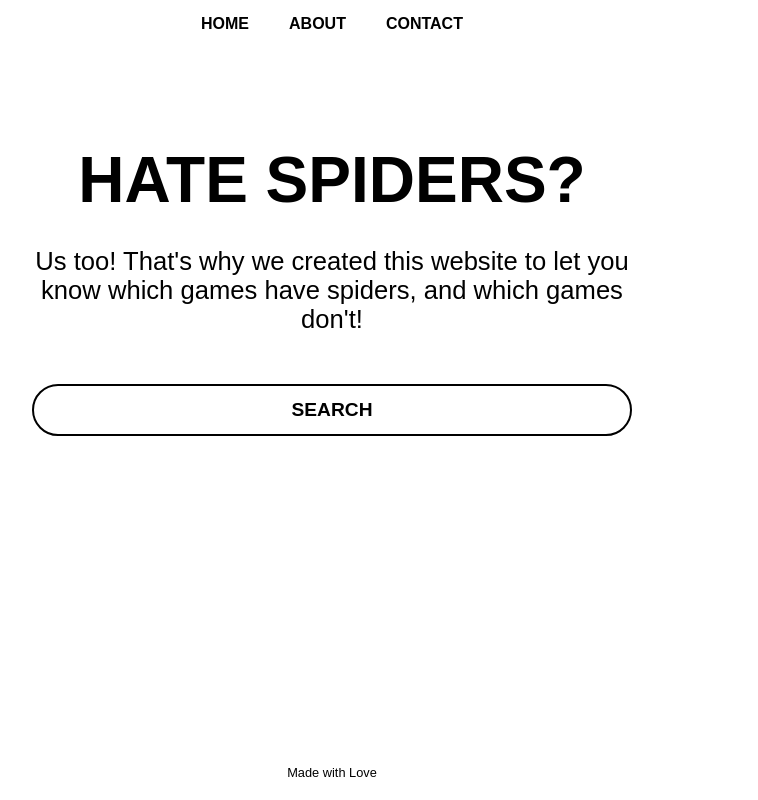
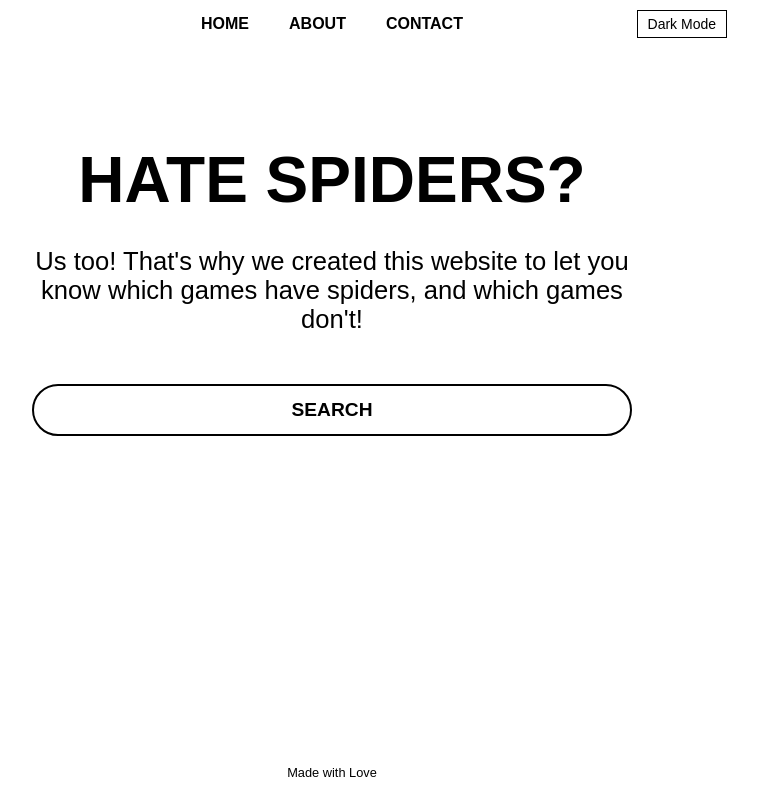
Before and after one commit to BurrrntToast/is-there-a-spider-dot-com, a React (Create React App) app in the folder isthreaspider/: page / in a window 1280 px wide. Shown: the whole page, without its empty margins (308-1066 px from the left). Built offline with nearby package versions, Linux system fonts and the light colour scheme.

Commit message:
light mode dark mode

```diff
--- a/isthreaspider/src/Home.js
+++ b/isthreaspider/src/Home.js
@@ -6,6 +6,9 @@ export default function Home() {
   const [games, setGames] = useState([]);
   const [search, setSearch] = useState("");
   const [showResults, setShowResults] = useState(false);
+  const [darkMode, setDarkMode] = useState(
+    window.matchMedia("(prefers-color-scheme: dark)").matches
+  );
 
   useEffect(() => {
     fetch("/is-there-a-spider-dot-com/games.json")
@@ -13,17 +16,26 @@ export default function Home() {
       .then(data => setGames(data));
   }, []);
 
-  const filteredGames = games.filter(game =>
-    game.title.toLowerCase().includes(search.toLowerCase())
-  );
+  useEffect(() => {
+    if (darkMode) {
+      document.body.classList.add("dark-mode");
+    } else {
+      document.body.classList.remove("dark-mode");
+    }
+  }, [darkMode]);
 
   return (
     <div className="home-container">
       {/* Navigation Bar */}
       <nav className="navbar">
+        <div className="nav-links">
           <a href="#">HOME</a>
           <a href="#">ABOUT</a>
           <a href="#">CONTACT</a>
+        </div>
+        <button className="theme-toggle" onClick={() => setDarkMode(!darkMode)}>
+          {darkMode ? "Light Mode" : "Dark Mode"}
+        </button>
       </nav>
 
       {/* Main Content */}
@@ -48,7 +60,11 @@ export default function Home() {
           />
           {showResults && (
             <div className="search-results">
-              {filteredGames.map((game, index) => (
+              {games
+                .filter(game =>
+                  game.title.toLowerCase().includes(search.toLowerCase())
+                )
+                .map((game, index) => (
                   <Link
                     key={index}
                     to={`/game/${game.title.replace(/\s+/g, "-").toLowerCase()}`}
--- a/isthreaspider/src/styles.css
+++ b/isthreaspider/src/styles.css
@@ -12,25 +12,41 @@ body {
   text-align: center;
   width: 100vw;
   overflow-x: hidden;
+  transition: background-color 0.3s, color 0.3s;
 }
 
-/* navigation bar */
+/* dark mode styles */
+body.dark-mode {
+  background-color: #121212;
+  color: white;
+}
+
 .navbar {
   display: flex;
   justify-content: center;
   align-items: center;
-  gap: 40px;
-  padding: 15px;
-  font-size: 16px;
   position: fixed;
   top: 0;
   left: 50%;
-  transform: translate(-50%, 0);
+  transform: translateX(-50%);
   width: 100%;
-  max-width: 600px;
+  max-width: 800px;
   background: white;
   z-index: 1000;
   text-align: center;
+  padding: 15px;
+  transition: background-color 0.3s;
+}
+
+body.dark-mode .navbar {
+  background: #1e1e1e;
+}
+
+.nav-links {
+  flex: 1;
+  display: flex;
+  justify-content: center;
+  gap: 40px;
 }
 
 .navbar a {
@@ -39,7 +55,26 @@ body {
   font-weight: bold;
 }
 
-/* main content */
+body.dark-mode .navbar a {
+  color: white;
+}
+
+.theme-toggle {
+  position: absolute;
+  right: 20px;
+  background: none;
+  border: 1px solid black;
+  padding: 5px 10px;
+  font-size: 14px;
+  cursor: pointer;
+  transition: background-color 0.3s, color 0.3s;
+}
+
+body.dark-mode .theme-toggle {
+  border: 1px solid white;
+  color: white;
+}
+
 .main-content {
   display: flex;
   flex-direction: column;
@@ -64,7 +99,6 @@ body {
   margin-bottom: 50px;
 }
 
-/* search bar styling */
 .search-container {
   position: relative;
   display: flex;
@@ -83,6 +117,7 @@ body {
   text-align: center;
   outline: none;
   color: black;
+  transition: background-color 0.3s, color 0.3s;
 }
 
 .search-bar::placeholder {
@@ -90,7 +125,16 @@ body {
   font-weight: bold;
 }
 
-/* search results dropdown */
+body.dark-mode .search-bar {
+  background-color: #333;
+  color: white;
+  border: 2px solid white;
+}
+
+body.dark-mode .search-bar::placeholder {
+  color: lightgray;
+}
+
 .search-results {
   position: absolute;
   top: 100%;
@@ -102,6 +146,11 @@ body {
   max-height: 200px;
   overflow-y: auto;
   z-index: 1000;
+  transition: background-color 0.3s, color 0.3s;
+}
+
+body.dark-mode .search-results {
+  background: #222;
 }
 
 .result-item {
@@ -117,7 +166,16 @@ body {
   background-color: #f0f0f0;
 }
 
-/* footer */
+body.dark-mode .result-item {
+  color: white;
+  background: #333;
+  border-bottom: 1px solid #444;
+}
+
+body.dark-mode .result-item:hover {
+  background: #444;
+}
+
 .footer {
   padding: 10px;
   font-size: 1vw;
@@ -128,34 +186,10 @@ body {
   width: 100%;
   max-width: 600px;
   text-align: center;
+  transition: background-color 0.3s, color 0.3s;
 }
 
-/* game page styles */
-.game-container {
-  text-align: center;
-  padding: 20px;
-  width: 90%;
-  max-width: 800px;
+body.dark-mode .footer {
+  background: #1e1e1e;
+  color: white;
 }
-
-.game-title {
-  font-size: 4vw;
-  margin-bottom: 10px;
-}
-
-.game-image {
-  max-width: 100%;
-  height: auto;
-  border-radius: 8px;
-  margin-bottom: 10px;
-}
-
-.game-description {
-  font-size: 2vw;
-  margin-bottom: 10px;
-}
-
-.game-spiders {
-  font-weight: bold;
-  color: red;
-}
```
Lines whose indentation alone changed are shown as unchanged.
